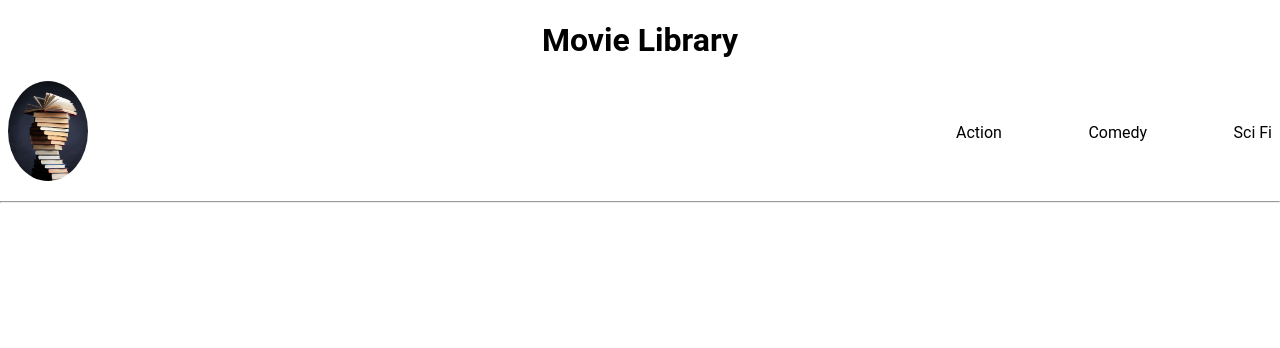
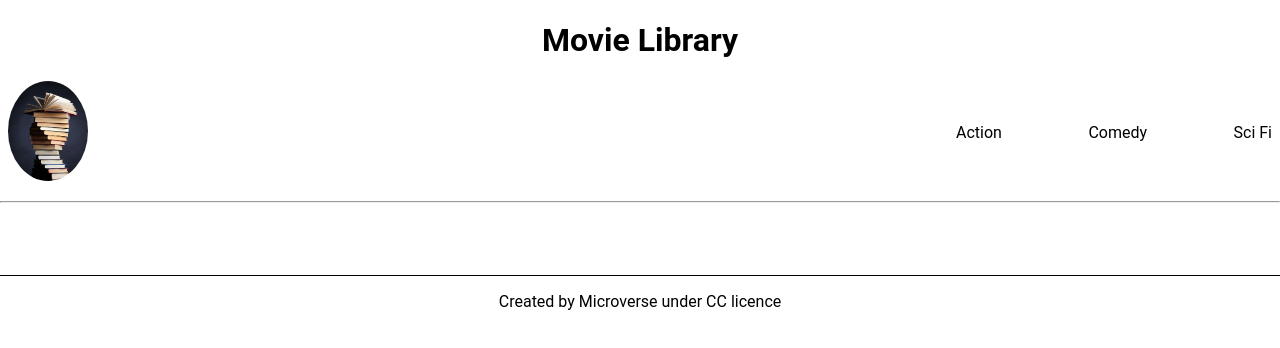
Before and after one commit to Hombre2014/JS_Capstone_project, a website built with webpack: page src/index.html in a window 1280 px wide. Built offline with nearby package versions, Linux system fonts and the light colour scheme; no server answers; a web font is replaced by a local one.

Commit message:
Add footer

```diff
--- a/src/index.html
+++ b/src/index.html
@@ -29,5 +29,9 @@
     <div class="modal"></div>
     <main class="Shows">
     </main>
+
+    <footer class="footer">
+      <p class="licence">Created by Microverse under CC licence</p>
+    </footer>
 </body>
 </html>
--- a/src/style.css
+++ b/src/style.css
@@ -155,3 +155,13 @@ textarea {
 #submit-btn:hover {
   background-color: #2c8ce6;
 }
+
+.footer {
+  border-top: 1px solid #000;
+  margin-top: 4rem;
+  text-align: center;
+}
+
+.licence {
+  font-family: 'Roboto',sans-serif;
+}
```
